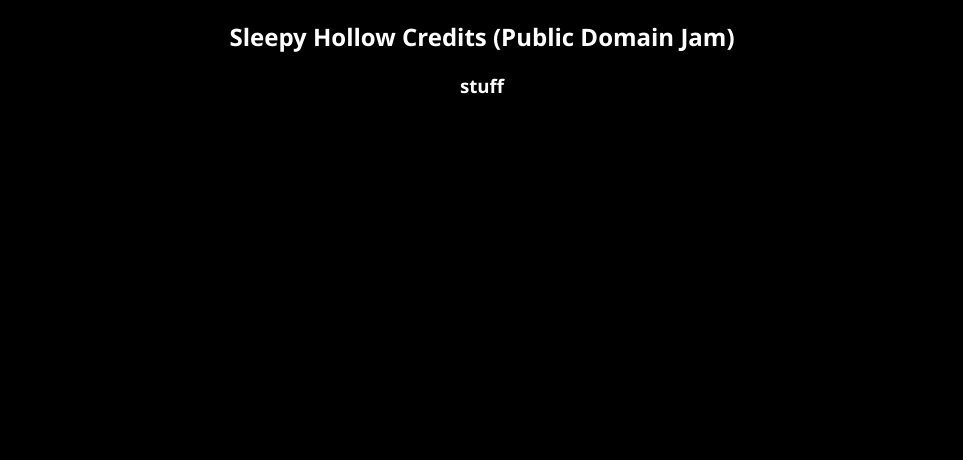
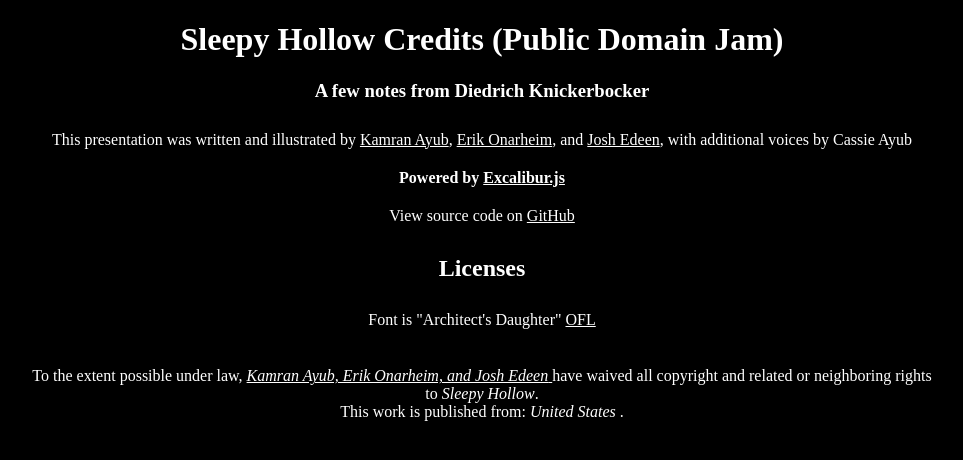
Before and after one commit to excaliburjs/PDJam1, a plain HTML site: page Game/credits.html in a window 1280 px wide. Shown: the whole page, without its empty margins (158-1121 px from the left). Drawn offline with Linux system fonts and the light colour scheme; a web font is replaced by a local one.

Commit message:
updated credits, index, and css

```diff
--- a/Game/app.css
+++ b/Game/app.css
@@ -1,5 +1,5 @@
 body {
-    font-family: 'Segoe UI', sans-serif;
+    font-family: 'Architects Daughter';
     background: black;
     color: white;
     text-align: center;
@@ -24,10 +24,17 @@ span {
     position: absolute;
 }
 p {
-       font-family: 'Architects Daughter';
-       font-weight: normal;
-       font-style: normal;
-       color: white;
+    font-family: 'Architects Daughter';
+    font-weight: normal;
+    font-style: normal;
+    color: white;
+    -webkit-box-sizing: border-box;
+    -moz-box-sizing: border-box;
+    box-sizing: border-box;
+    display: block;
+    max-width: 1000px;
+    margin: 0 auto;
+    padding: 10px 50px;
 }
 
 a {
--- a/Game/credits.html
+++ b/Game/credits.html
@@ -6,8 +6,33 @@
     <link rel="stylesheet" media="screen" href="http://openfontlibrary.org/face/architect-s-daughter" type="text/css" />
 </head>
 <body>
-    <h2>Sleepy Hollow Credits (Public Domain Jam)</h2>
+    <h1>Sleepy Hollow Credits (Public Domain Jam)</h1>
 
-    <h3>stuff</h3>
+    <h3>A few notes from Diedrich Knickerbocker</h3>
+
+    <p>This presentation was written and illustrated by <a href="http://kamranicus.com">Kamran Ayub</a>, <a href="http://erikonarheim.com">Erik Onarheim</a>, and <a href="http://twitter.com/joshedeen">Josh Edeen</a>, with additional voices by Cassie Ayub</p>
+
+    <p><strong>Powered by <a href="http://excaliburjs.com">Excalibur.js</a></strong></p>
+    <p>View source code on <a href="https://github.com/excaliburjs/excalibur">GitHub</a></p>
+
+    <h2>Licenses</h2>
+    <p>Font is "Architect's Daughter" <a href="http://openfontlibrary.org/en/font/architect-s-daughter">OFL</a></p>
+
+    <p xmlns:dct="http://purl.org/dc/terms/" xmlns:vcard="http://www.w3.org/2001/vcard-rdf/3.0#">
+        <br />
+        To the extent possible under law,
+        <a rel="dct:publisher"
+           href="http://excaliburjs.com">
+            <span property="dct:title">Kamran Ayub, Erik Onarheim, and Josh Edeen</span>
+        </a>
+        have waived all copyright and related or neighboring rights to
+        <span property="dct:title">Sleepy Hollow</span>.
+        <br />This work is published from:
+        <span property="vcard:Country" datatype="dct:ISO3166"
+              content="US" about="http://excaliburjs.com">
+            United States
+        </span>.
+    </p>
+
 </body>
 </html>
```
Also changed, not shown: Game/index.html (+1 -1 lines).
